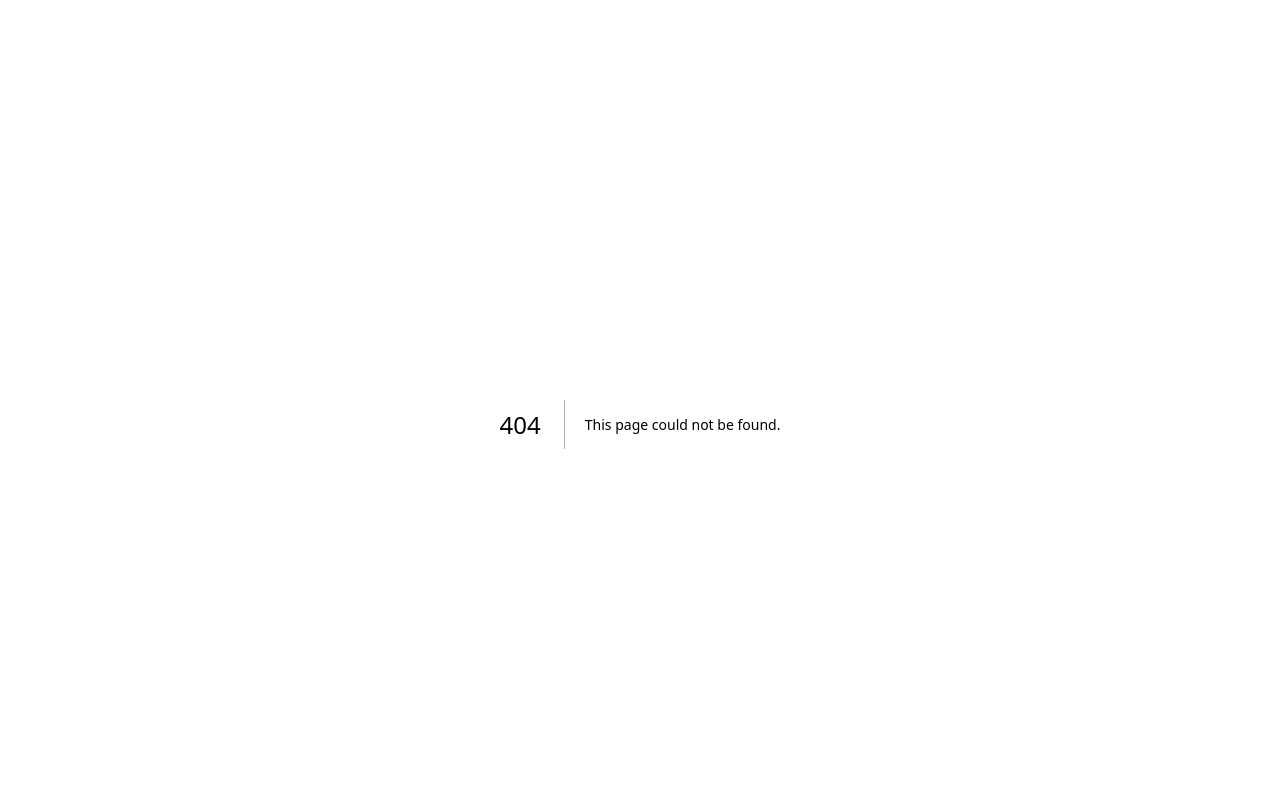
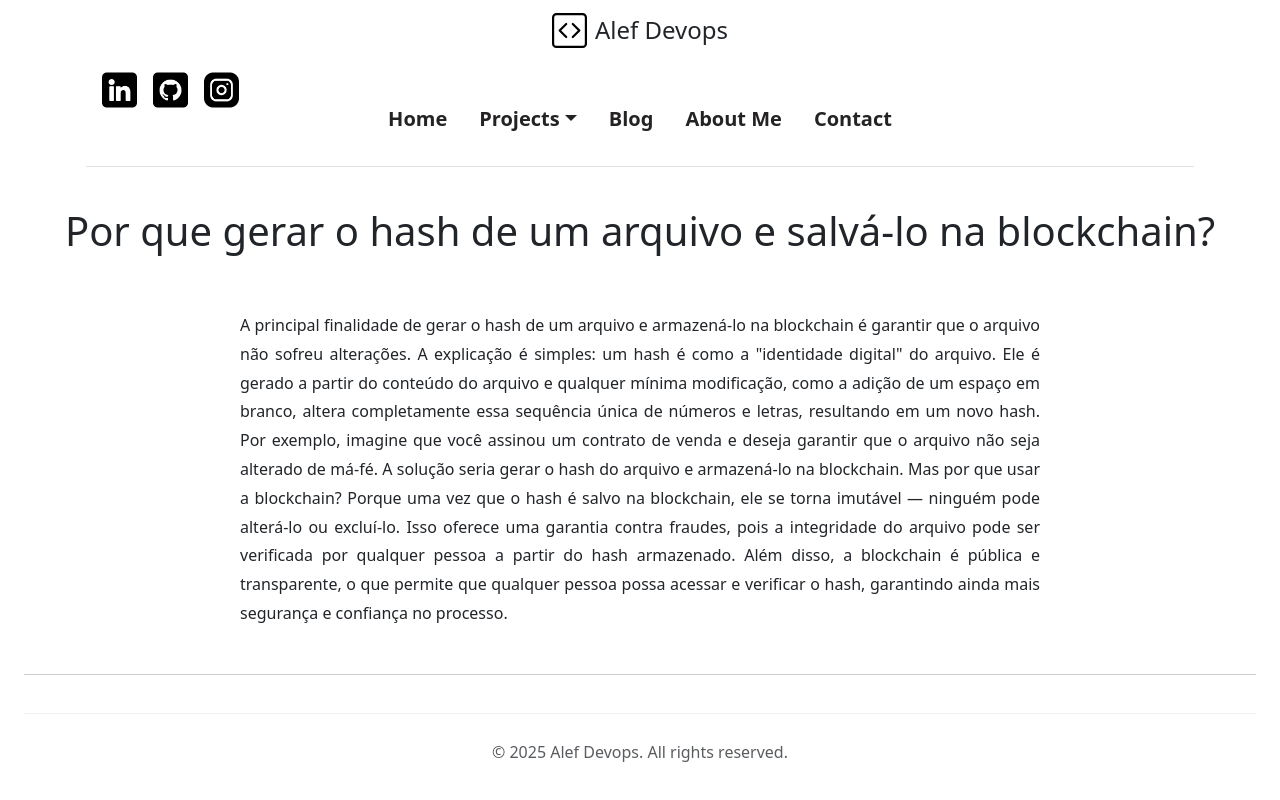
Before and after one commit to ABabayaga/AlefDevopsWeb, a Next.js app: page /blog/pagehashfile in a window 1280 px wide. Before the commit this address had no page. Shown: the top 800 px of the page. Built offline with nearby package versions, Linux system fonts and the light colour scheme.

Commit message:
addpagehashfile

```diff
--- a/src/pages/blog.tsx
+++ b/src/pages/blog.tsx
@@ -19,11 +19,10 @@ const Blog = () => {
                 <Header />
 
                     <div className="d-flex mb-5 justify-content-center align-items-center">
-                        <h1>Em construção!</h1>
                     </div>
                 <div className="mb-5" style={{ display: 'flex', flexDirection: 'column', justifyContent: 'flex-start', alignItems: 'center', height: '30vh' }}>
                     <a
-                        href="https://www.linkedin.com/in/alef-rodrigues-96768671/"
+                        href="/blog/pagehashfile"
                         target="_blank" // Abre o link em uma nova aba
                         rel="noopener noreferrer" // Melhora a segurança ao abrir links externos
                     >
@@ -43,7 +42,7 @@ const Blog = () => {
                             marginTop: '9px', // Espaçamento entre a imagem e o texto
                             fontSize: '25px', // Tamanho da fonte do texto
                             color: '#333', // Cor do texto (opcional)
-                        }}>Sobre page HashFile</span>
+                        }}>Porque gerar Hash qualquer arquivo?</span>
 
                     </div>
 
--- /dev/null
+++ b/src/pages/blog/pagehashfile.tsx
@@ -0,0 +1,50 @@
+import Head from "next/head";
+
+import Container from "react-bootstrap/Container";
+import AppGuides from "@/components/AppGuides";
+import Footer from "@/components/Footer";
+import Header from "@/components/Header";
+import ExampleComponents from "@/components/ExampleComponents";
+
+const Pagehashfile = () => {
+    return (
+        <>
+            <Head>
+                <title>Alef Devops</title>
+                <meta name="viewport" content="width=device-width, initial-scale=1" />
+                <link rel="icon" href="/favicon.ico" />
+            </Head>
+
+            <Container as="main" className="py-4 px-3 mx-auto large-text">
+                <Header />
+</Container>
+                    <div className="d-flex mb-5 justify-content-center align-items-center">
+                    <h1>Por que gerar o hash de um arquivo e salvá-lo na blockchain?</h1>
+                    </div>
+
+                    <div style={{
+                        display: "flex",
+                        flexDirection: "column",
+                        alignItems: "center",
+                        textAlign: "justify",
+                        lineHeight: "1.8",
+                    }}>
+                        <p>A principal finalidade de gerar o hash de um arquivo e armazená-lo na blockchain é garantir que o arquivo não sofreu alterações. A explicação é simples: um hash é como a "identidade digital" do arquivo. Ele é gerado a partir do conteúdo do arquivo e qualquer mínima modificação, como a adição de um espaço em branco, altera completamente essa sequência única de números e letras, resultando em um novo hash.
+
+Por exemplo, imagine que você assinou um contrato de venda e deseja garantir que o arquivo não seja alterado de má-fé. A solução seria gerar o hash do arquivo e armazená-lo na blockchain. Mas por que usar a blockchain? Porque uma vez que o hash é salvo na blockchain, ele se torna imutável — ninguém pode alterá-lo ou excluí-lo. Isso oferece uma garantia contra fraudes, pois a integridade do arquivo pode ser verificada por qualquer pessoa a partir do hash armazenado.
+
+Além disso, a blockchain é pública e transparente, o que permite que qualquer pessoa possa acessar e verificar o hash, garantindo ainda mais segurança e confiança no processo.</p>
+                    </div>
+
+
+
+
+
+
+                <Footer />
+
+        </>
+    );
+};
+
+export default Pagehashfile;
```
